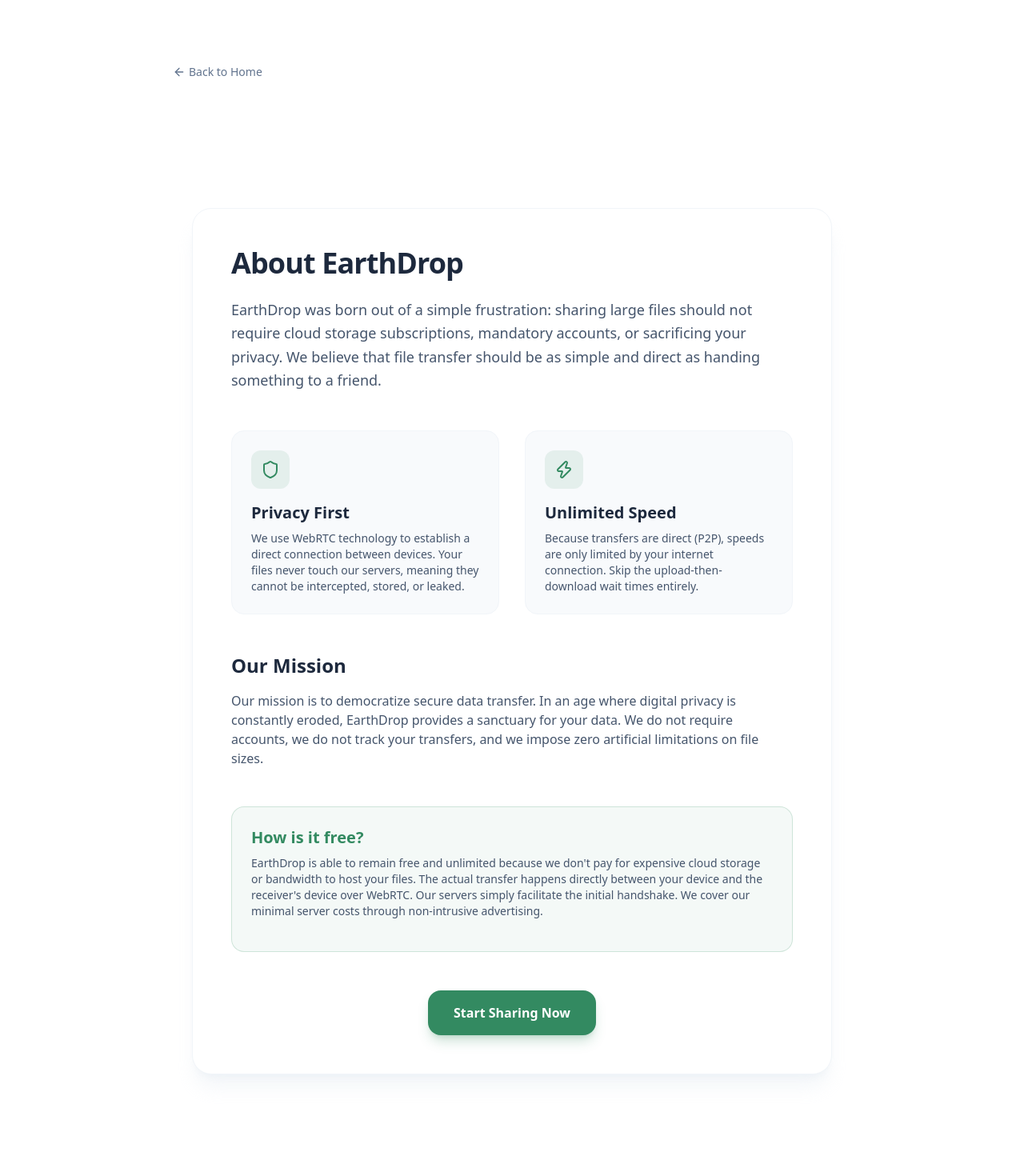
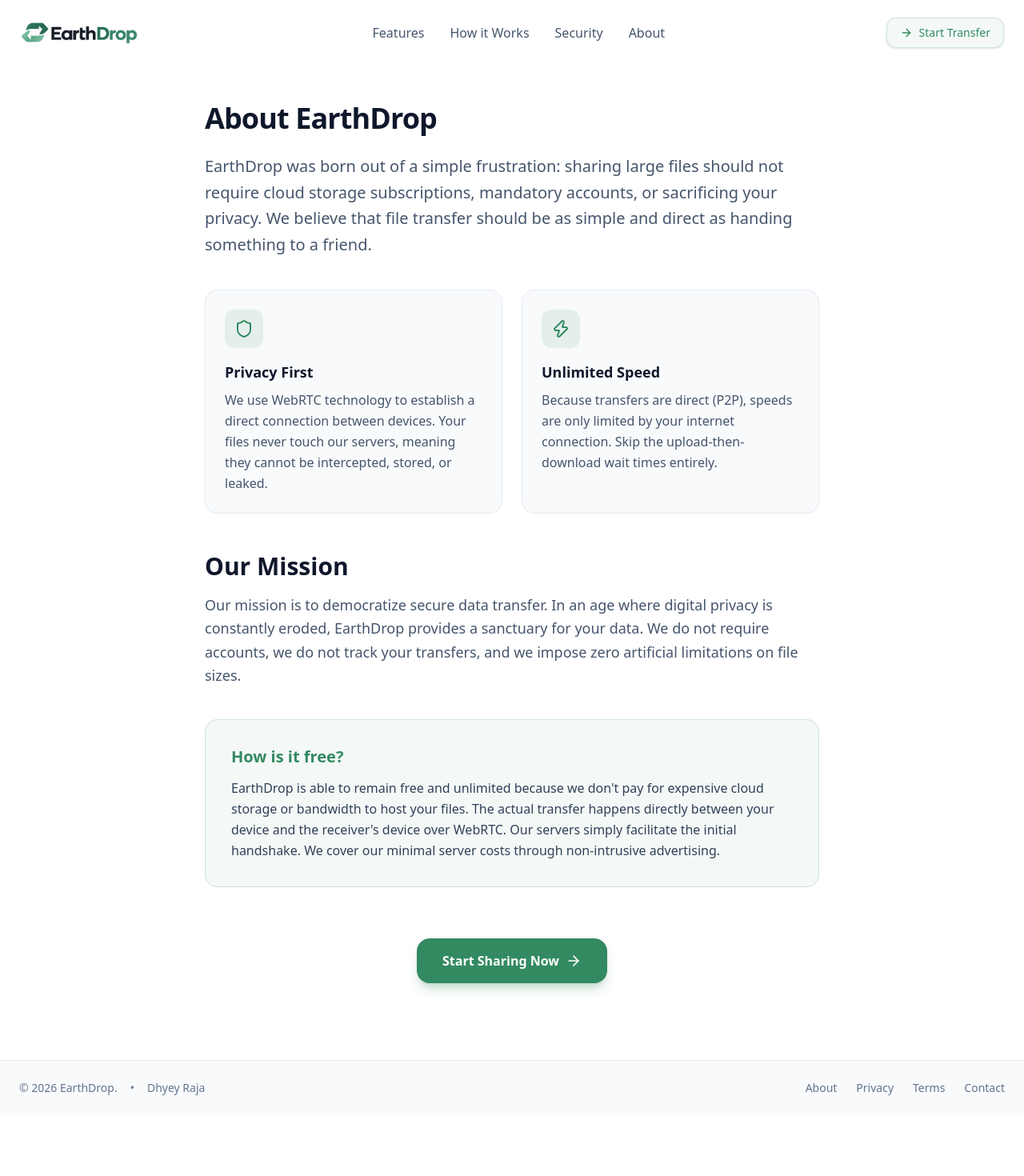
Before and after one commit to helloearthdrop/EarthDrop, a Next.js app in the folder frontend/: page /about in a window 1280 px wide. Shown: the top 1470 px of the page at 80% size. After the commit the page ends 1394 px from the top, so only its background shows below. Built offline with nearby package versions, Linux system fonts and the light colour scheme; no server answers.

Commit message:
Add unified Navbar across marketing pages and fix About page spacing and layout

```diff
--- a/frontend/src/app/(marketing)/about/page.tsx
+++ b/frontend/src/app/(marketing)/about/page.tsx
@@ -1,77 +1,76 @@
+import Navbar from "@/components/Navbar";
 import Footer from "@/components/Footer";
-import Link from 'next/link';
-import { ArrowLeft, Shield, Zap } from 'lucide-react';
+import Link from "next/link";
+import { Shield, Zap, ArrowRight } from "lucide-react";
 
 export const metadata = {
-  title: 'About | EarthDrop',
-  description: 'Learn about EarthDrop, our mission, and how we are revolutionizing secure, unlimited peer-to-peer file transfers.',
+  title: "About | EarthDrop",
+  description: "Learn about EarthDrop, our mission, and how we are revolutionizing secure, unlimited peer-to-peer file transfers.",
 };
 
 export default function AboutPage() {
   return (
     <div className="min-h-[100dvh] flex flex-col bg-white dark:bg-slate-950 selection:bg-primary/30">
-      <div className="max-w-4xl mx-auto px-4 sm:px-6 py-12 sm:py-20">
-        <Link
-          href="/"
-          className="inline-flex items-center text-sm font-medium text-slate-500 hover:text-slate-800 dark:text-slate-400 dark:hover:text-slate-200 transition-colors mb-8"
-        >
-          <ArrowLeft className="w-4 h-4 mr-1" />
-          Back to Home
-        </Link>
-      <div className="flex-1 pt-28 sm:pt-32 pb-16 sm:pb-24 px-4 sm:px-6">
+      <Navbar />
 
-        <div className="bg-white dark:bg-slate-800 rounded-3xl p-6 sm:p-12 shadow-xl shadow-slate-200/40 dark:shadow-none border border-slate-100 dark:border-slate-700/50">
-          <h1 className="text-3xl sm:text-4xl font-black text-slate-800 dark:text-slate-100 tracking-tight mb-6">
+      <main className="flex-1 pt-28 sm:pt-32 pb-16 sm:pb-24 px-4 sm:px-6">
+        <div className="max-w-3xl mx-auto w-full">
+          <h1 className="text-3xl sm:text-4xl font-bold tracking-tight text-slate-900 dark:text-slate-100 mb-6">
             About EarthDrop
           </h1>
 
-          <div className="prose prose-slate dark:prose-invert max-w-none text-slate-600 dark:text-slate-300">
-            <p className="text-lg leading-relaxed mb-8">
+          <p className="text-lg sm:text-xl leading-relaxed text-slate-600 dark:text-slate-300 mb-10">
             EarthDrop was born out of a simple frustration: sharing large files should not require cloud storage subscriptions, mandatory accounts, or sacrificing your privacy. We believe that file transfer should be as simple and direct as handing something to a friend.
           </p>
 
-            <div className="grid grid-cols-1 md:grid-cols-2 gap-8 my-12">
-              <div className="bg-slate-50 dark:bg-slate-700/30 p-6 rounded-2xl border border-slate-100 dark:border-slate-700/50">
+          <div className="grid grid-cols-1 sm:grid-cols-2 gap-6 my-10">
+            <div className="p-6 rounded-2xl bg-slate-50 dark:bg-slate-900/60 border border-slate-200/80 dark:border-slate-800 transition-all hover:border-primary/20">
               <div className="w-12 h-12 bg-primary/10 text-primary rounded-xl flex items-center justify-center mb-4">
                 <Shield className="w-6 h-6" />
               </div>
-                <h3 className="text-xl font-bold text-slate-800 dark:text-slate-100 mb-2">Privacy First</h3>
-                <p className="text-sm">We use WebRTC technology to establish a direct connection between devices. Your files never touch our servers, meaning they cannot be intercepted, stored, or leaked.</p>
+              <h3 className="text-lg font-bold text-slate-900 dark:text-slate-100 mb-2">Privacy First</h3>
+              <p className="text-sm sm:text-base text-slate-600 dark:text-slate-400 leading-relaxed">
+                We use WebRTC technology to establish a direct connection between devices. Your files never touch our servers, meaning they cannot be intercepted, stored, or leaked.
+              </p>
             </div>
 
-              <div className="bg-slate-50 dark:bg-slate-700/30 p-6 rounded-2xl border border-slate-100 dark:border-slate-700/50">
+            <div className="p-6 rounded-2xl bg-slate-50 dark:bg-slate-900/60 border border-slate-200/80 dark:border-slate-800 transition-all hover:border-primary/20">
               <div className="w-12 h-12 bg-primary/10 text-primary rounded-xl flex items-center justify-center mb-4">
                 <Zap className="w-6 h-6" />
               </div>
-                <h3 className="text-xl font-bold text-slate-800 dark:text-slate-100 mb-2">Unlimited Speed</h3>
-                <p className="text-sm">Because transfers are direct (P2P), speeds are only limited by your internet connection. Skip the upload-then-download wait times entirely.</p>
+              <h3 className="text-lg font-bold text-slate-900 dark:text-slate-100 mb-2">Unlimited Speed</h3>
+              <p className="text-sm sm:text-base text-slate-600 dark:text-slate-400 leading-relaxed">
+                Because transfers are direct (P2P), speeds are only limited by your internet connection. Skip the upload-then-download wait times entirely.
+              </p>
             </div>
           </div>
 
-            <h2 className="text-2xl font-bold text-slate-800 dark:text-slate-100 mt-12 mb-4">Our Mission</h2>
-            <p className="mb-6">
+          <h2 className="text-2xl sm:text-3xl font-bold text-slate-900 dark:text-slate-100 mt-12 mb-4">
+            Our Mission
+          </h2>
+          <p className="text-base sm:text-lg leading-relaxed text-slate-600 dark:text-slate-400 mb-10">
             Our mission is to democratize secure data transfer. In an age where digital privacy is constantly eroded, EarthDrop provides a sanctuary for your data. We do not require accounts, we do not track your transfers, and we impose zero artificial limitations on file sizes.
           </p>
 
-            <div className="bg-primary/5 border border-primary/20 rounded-2xl p-6 mt-12">
-              <h3 className="text-xl font-bold text-primary mb-2">How is it free?</h3>
-              <p className="text-sm mb-4">
+          <div className="bg-primary/5 border border-primary/20 rounded-2xl p-6 sm:p-8 mt-10 mb-12">
+            <h3 className="text-xl font-bold text-primary mb-3">How is it free?</h3>
+            <p className="text-sm sm:text-base leading-relaxed text-slate-700 dark:text-slate-300">
               EarthDrop is able to remain free and unlimited because we don&apos;t pay for expensive cloud storage or bandwidth to host your files. The actual transfer happens directly between your device and the receiver&apos;s device over WebRTC. Our servers simply facilitate the initial handshake. We cover our minimal server costs through non-intrusive advertising.
             </p>
           </div>
 
-            <div className="mt-12 text-center">
+          <div className="text-center pt-4">
             <Link
               href="/transfer"
-                className="inline-flex items-center justify-center px-8 py-4 text-base font-semibold text-white transition-all bg-primary hover:bg-primary/90 active:scale-[0.98] rounded-2xl shadow-lg shadow-primary/25"
+              className="inline-flex items-center justify-center gap-2 px-8 py-4 text-base font-semibold text-white transition-all bg-primary hover:bg-primary-hover active:scale-[0.98] rounded-2xl shadow-lg shadow-primary/25"
             >
-                Start Sharing Now
+              <span>Start Sharing Now</span>
+              <ArrowRight className="w-5 h-5" />
             </Link>
           </div>
         </div>
-        </div>
-      </div>
-      </div>
+      </main>
+
       <Footer />
     </div>
   );
--- a/frontend/src/app/(marketing)/contact/page.tsx
+++ b/frontend/src/app/(marketing)/contact/page.tsx
@@ -1,43 +1,40 @@
+import Navbar from "@/components/Navbar";
 import Footer from "@/components/Footer";
-import Link from "next/link";
-import Image from "next/image";
 import { Mail } from "lucide-react";
+
+export const metadata = {
+  title: "Contact Us | EarthDrop",
+  description: "Get in touch with the EarthDrop team for questions, feedback, or support.",
+};
 
 export default function ContactPage() {
   return (
-    <div className="min-h-[100dvh] bg-slate-50 dark:bg-slate-950 flex flex-col relative">
+    <div className="min-h-[100dvh] bg-slate-50 dark:bg-slate-950 flex flex-col selection:bg-primary/30">
+      <Navbar />
 
-      {/* Fixed Navbar */}
-      <header className="fixed top-0 w-full z-50 glass">
-        <div className="w-full px-4 sm:px-6 h-20 flex items-center justify-between">
-          <Link href="/" className="flex items-center cursor-pointer hover:opacity-80 transition-opacity -ml-4">
-            <Image src="/logo.png" alt="EarthDrop Logo" width={180} height={52} className="object-contain object-left w-[180px]" priority />
-          </Link>
-        </div>
-      </header>
-      <div className="flex-1 pt-28 sm:pt-32 pb-16 sm:pb-24 px-4 sm:px-6">
-
-
-      {/* Main Content Area */}
-      <div className="flex-1 flex flex-col items-center justify-center px-4 sm:px-6 pt-20 pb-4 text-center">
-        <div className="w-20 h-20 bg-primary/10 text-primary rounded-full flex items-center justify-center mb-8">
+      <main className="flex-1 pt-28 sm:pt-32 pb-16 sm:pb-24 px-4 sm:px-6 flex flex-col items-center justify-center text-center">
+        <div className="max-w-md mx-auto w-full flex flex-col items-center">
+          <div className="w-20 h-20 bg-primary/10 text-primary rounded-full flex items-center justify-center mb-8 shadow-sm">
             <Mail className="w-10 h-10" />
           </div>
 
-        <h1 className="text-4xl md:text-5xl font-bold tracking-tight mb-6">Contact Us</h1>
-        <p className="text-lg text-slate-500 max-w-md mx-auto mb-10 leading-relaxed">
+          <h1 className="text-3xl sm:text-4xl md:text-5xl font-bold tracking-tight text-slate-900 dark:text-slate-100 mb-6">
+            Contact Us
+          </h1>
+          <p className="text-base sm:text-lg text-slate-600 dark:text-slate-400 mb-10 leading-relaxed">
             Need help, found a bug, or just want to get in touch? Send us an email and we&apos;ll get back to you as soon as possible.
           </p>
 
           <a
             href="mailto:hello.earthdrop@gmail.com"
-          className="bg-primary hover:bg-primary-hover text-white px-8 py-4 rounded-full font-medium transition-all flex items-center gap-3 text-lg shadow-xl shadow-primary/20"
+            className="bg-primary hover:bg-primary-hover text-white px-8 py-4 rounded-2xl font-medium transition-all flex items-center gap-3 text-base sm:text-lg shadow-xl shadow-primary/20 active:scale-[0.98]"
           >
             <Mail className="w-5 h-5" />
             hello.earthdrop@gmail.com
           </a>
         </div>
-      </div>
+      </main>
+
       <Footer />
     </div>
   );
--- a/frontend/src/app/(marketing)/privacy/page.tsx
+++ b/frontend/src/app/(marketing)/privacy/page.tsx
@@ -1,45 +1,57 @@
+import Navbar from "@/components/Navbar";
 import Footer from "@/components/Footer";
-import Link from "next/link";
-import Image from "next/image";
 
+export const metadata = {
+  title: "Privacy Policy | EarthDrop",
+  description: "Learn how EarthDrop protects your privacy with direct, peer-to-peer, end-to-end encrypted file transfers.",
+};
 
 export default function PrivacyPage() {
   return (
-    <div className="min-h-[100dvh] flex flex-col bg-white dark:bg-slate-950">
-      {/* Fixed Navbar */}
-      <header className="fixed top-0 left-0 w-full z-50 glass">
-        <div className="w-full px-4 sm:px-6 h-20 flex items-center justify-between">
-          <Link href="/" className="flex items-center cursor-pointer hover:opacity-80 transition-opacity -ml-4">
-            <Image src="/logo.png" alt="EarthDrop Logo" width={180} height={52} className="object-contain object-left w-[180px]" priority />
-          </Link>
-        </div>
-      </header>
-      <div className="flex-1 pt-28 sm:pt-32 pb-16 sm:pb-24 px-4 sm:px-6">
+    <div className="min-h-[100dvh] flex flex-col bg-white dark:bg-slate-950 selection:bg-primary/30">
+      <Navbar />
 
-
+      <main className="flex-1 pt-28 sm:pt-32 pb-16 sm:pb-24 px-4 sm:px-6">
         <div className="max-w-3xl mx-auto w-full">
-
-        <h1 className="text-3xl sm:text-4xl font-bold tracking-tight mb-8 sm:mb-12">Privacy Policy</h1>
+          <h1 className="text-3xl sm:text-4xl font-bold tracking-tight text-slate-900 dark:text-slate-100 mb-8 sm:mb-12">
+            Privacy Policy
+          </h1>
 
           <div className="space-y-8 sm:space-y-10 text-base sm:text-lg leading-relaxed text-slate-600 dark:text-slate-400">
             <section>
-            <h2 className="text-xl sm:text-2xl font-semibold text-slate-900 dark:text-slate-100 mb-3 sm:mb-4">The Short Version</h2>
-            <p>We do not collect, store, or sell your personal data. We do not track your IP address across the web. We do not store the files you transfer.</p>
+              <h2 className="text-xl sm:text-2xl font-semibold text-slate-900 dark:text-slate-100 mb-3 sm:mb-4">
+                The Short Version
+              </h2>
+              <p>
+                We do not collect, store, or sell your personal data. We do not track your IP address across the web. We do not store the files you transfer.
+              </p>
             </section>
 
             <section>
-            <h2 className="text-xl sm:text-2xl font-semibold text-slate-900 dark:text-slate-100 mb-3 sm:mb-4">How File Transfers Work</h2>
-            <p>EarthDrop uses WebRTC technology. This means when you transfer a file, it travels directly from your device to the receiver&apos;s device. The files are end-to-end encrypted and never pass through our database or servers.</p>
+              <h2 className="text-xl sm:text-2xl font-semibold text-slate-900 dark:text-slate-100 mb-3 sm:mb-4">
+                How File Transfers Work
+              </h2>
+              <p>
+                EarthDrop uses WebRTC technology. This means when you transfer a file, it travels directly from your device to the receiver&apos;s device. The files are end-to-end encrypted and never pass through our database or servers.
+              </p>
             </section>
 
             <section>
-            <h2 className="text-xl sm:text-2xl font-semibold text-slate-900 dark:text-slate-100 mb-3 sm:mb-4">What Data We Briefly Process</h2>
-            <p>To connect two devices, our signaling server temporarily holds the 6-character room code you generate. This is purely to act as a handshake bridge between you and the receiver. Once the connection is established, or after the session expires, this handshake data is permanently destroyed.</p>
+              <h2 className="text-xl sm:text-2xl font-semibold text-slate-900 dark:text-slate-100 mb-3 sm:mb-4">
+                What Data We Briefly Process
+              </h2>
+              <p>
+                To connect two devices, our signaling server temporarily holds the 6-character room code you generate. This is purely to act as a handshake bridge between you and the receiver. Once the connection is established, or after the session expires, this handshake data is permanently destroyed.
+              </p>
             </section>
 
             <section>
-            <h2 className="text-xl sm:text-2xl font-semibold text-slate-900 dark:text-slate-100 mb-3 sm:mb-4">Advertising & Cookies</h2>
-            <p>To keep EarthDrop 100% free for everyone, our only source of revenue is displaying advertisements. We use third-party advertising companies (such as Google AdSense) to serve ads when you visit our website. These companies may use cookies to serve ads based on your prior visits to our website or other websites on the internet. You can opt out of personalized advertising by visiting the ad network&apos;s settings.</p>
+              <h2 className="text-xl sm:text-2xl font-semibold text-slate-900 dark:text-slate-100 mb-3 sm:mb-4">
+                Advertising & Cookies
+              </h2>
+              <p>
+                To keep EarthDrop 100% free for everyone, our only source of revenue is displaying advertisements. We use third-party advertising companies (such as Google AdSense) to serve ads when you visit our website. These companies may use cookies to serve ads based on your prior visits to our website or other websites on the internet. You can opt out of personalized advertising by visiting the ad network&apos;s settings.
+              </p>
             </section>
 
             <div className="pt-12 mt-12 border-t border-slate-200 dark:border-slate-800">
@@ -49,7 +61,8 @@
             </div>
           </div>
         </div>
-      </div>
+      </main>
+
       <Footer />
     </div>
   );
--- a/frontend/src/app/transfer/page.tsx
+++ b/frontend/src/app/transfer/page.tsx
@@ -10,15 +10,6 @@
 import { QRCodeSVG } from 'qrcode.react';
 
 const MAX_FILE_SIZE_BYTES = 1.5 * 1024 * 1024 * 1024;
-
-const formatBytes = (bytes: number, decimals = 2) => {
-  if (!+bytes) return '0 Bytes';
-  const k = 1024;
-  const dm = decimals < 0 ? 0 : decimals;
-  const sizes = ['Bytes', 'KB', 'MB', 'GB', 'TB'];
-  const i = Math.floor(Math.log(bytes) / Math.log(k));
-  return `${parseFloat((bytes / Math.pow(k, i)).toFixed(dm))} ${sizes[i]}`;
-};
 
 const getApiUrl = () => {
   if (process.env.NEXT_PUBLIC_API_URL) {
--- /dev/null
+++ b/frontend/src/components/Navbar.tsx
@@ -0,0 +1,37 @@
+import Link from "next/link";
+import Image from "next/image";
+import { ArrowRight } from "lucide-react";
+
+export default function Navbar() {
+  return (
+    <header className="fixed top-0 left-0 w-full z-50 glass">
+      <div className="w-full px-4 sm:px-6 h-20 flex items-center justify-between">
+        <Link href="/" className="flex items-center cursor-pointer hover:opacity-80 transition-opacity -ml-4">
+          <Image
+            src="/logo.png"
+            alt="EarthDrop Logo"
+            width={180}
+            height={52}
+            className="object-contain object-left w-[180px]"
+            priority
+          />
+        </Link>
+        <nav className="hidden md:flex items-center gap-8 text-base font-medium text-slate-600 dark:text-slate-300">
+          <Link href="/#features" className="hover:text-primary transition-colors">Features</Link>
+          <Link href="/#how-it-works" className="hover:text-primary transition-colors">How it Works</Link>
+          <Link href="/#security" className="hover:text-primary transition-colors">Security</Link>
+          <Link href="/about" className="hover:text-primary transition-colors">About</Link>
+        </nav>
+        <div className="flex items-center gap-4 shrink-0">
+          <Link
+            href="/transfer"
+            className="px-3 py-1.5 sm:px-4 sm:py-2 text-xs sm:text-sm font-medium text-primary bg-primary/5 hover:bg-primary/10 border border-primary/20 rounded-xl transition-all flex items-center gap-1 sm:gap-2 shadow-sm shrink-0"
+          >
+            <ArrowRight className="w-4 h-4 hidden sm:block" />
+            <span>Start Transfer</span>
+          </Link>
+        </div>
+      </div>
+    </header>
+  );
+}
--- a/frontend/src/hooks/useWebRTC.ts
+++ b/frontend/src/hooks/useWebRTC.ts
@@ -95,7 +95,7 @@
           useTransferStore.getState().reset();
           try {
             alert("The other user has left the session.");
-          } catch (e) {}
+          } catch {}
           break;
         case 'peer-joined':
           console.log('Peer joined:', message.client_id);
```
Also changed, not shown: frontend/src/app/(marketing)/terms/page.tsx (+43 -26 lines), frontend/src/components/Footer.tsx (+21 -1 lines). Lines whose indentation alone changed are shown as unchanged.
